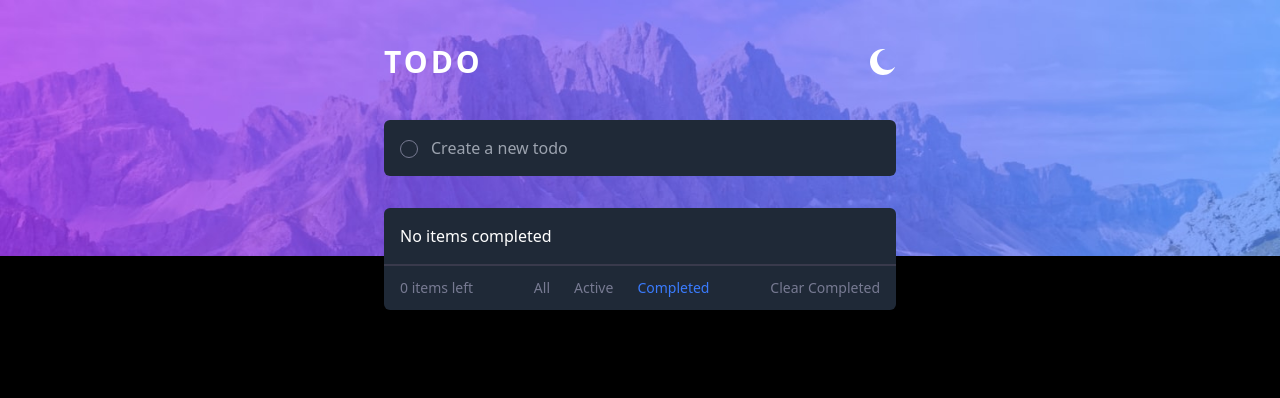
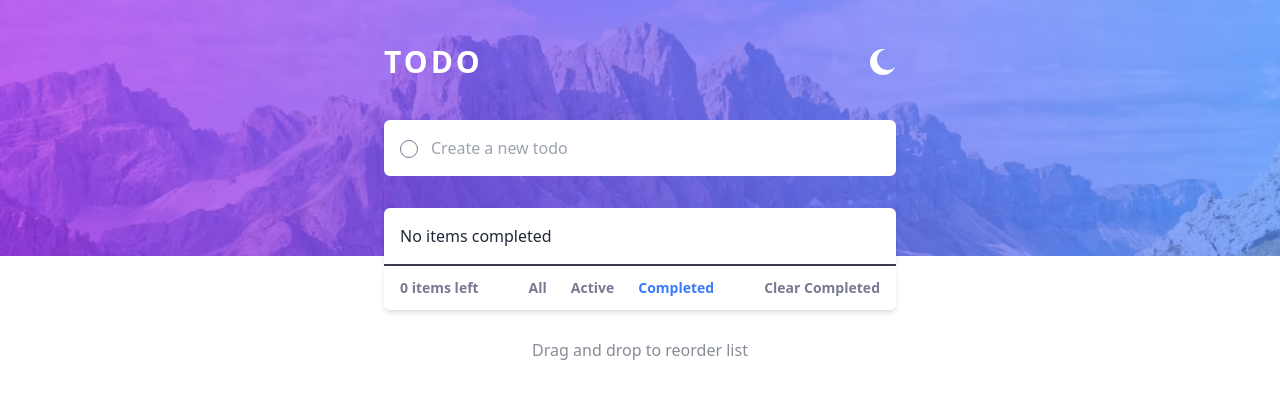
Before and after one commit to Haybuka/CRUD_TODO, a React (Create React App) app: page /completed in a window 1280 px wide. Shown: the top 398 px of the page. Built offline with nearby package versions, Linux system fonts and the light colour scheme.

Commit message:
feature : Added light and dark modes, adjusted styles to match modes and also introduced tailwind apply directive, next to tick off the list is the drag and drop feature

```diff
--- a/src/App.css
+++ b/src/App.css
@@ -1,5 +1,4 @@
 .contains{
-  background-color: rgb(0, 0, 0);
   height: 100vh;
   background-position: top;
   background-repeat: no-repeat;
@@ -8,12 +7,32 @@
 
 .contains.dark{
   background-image: url('./component/todo/images/bg-desktop-dark.jpg');
+  background-color: rgb(0, 0, 0);
+
 }
 .contains.light{
   background-image: url('./component/todo/images/bg-desktop-light.jpg');
+  background-color: rgb(255, 255, 255);
+
 }
 .active{
   color: hsl(220, 98%, 61%);
   border: none !important;
   outline: none !important;
 }
+.inactive:active{
+    border: none;
+    outline:none;
+}
+
+
+.Todo{
+  @apply w-3/4 md:w-3/5 lg:w-2/5 mx-auto py-3;
+}
+
+.contains.light main{
+  @apply shadow-md;
+}
+.contains.light footer{
+  @apply shadow-md;
+}
--- a/src/App.js
+++ b/src/App.js
@@ -12,7 +12,7 @@ function App() {
   return (
     <div className={mode ? 'contains light':'contains dark'}>
       <TodoFormProvider>
-          <div className='w-3/4 md:w-3/5 lg:w-2/5 mx-auto py-3'>
+          <div className='Todo'>
 
              <Header />
              <main>
@@ -29,7 +29,7 @@ function App() {
 
          </div>
       </TodoFormProvider>
-
+      <p className="font-sm text-gray-700 opacity-60 text-center mt-4">Drag and drop to reorder list</p>
 
     </div>
   );
--- a/src/component/todo/Header.js
+++ b/src/component/todo/Header.js
@@ -8,13 +8,8 @@ function Header() {
     <header className='flex justify-between items-center my-8 mb-10 '>
                    <h1 className='tracking-widest font-bold text-3xl text-white'>TODO</h1>
                    <p className='cursor-pointer' onClick={ handleMode}>
-                     {mode ? (
-<svg xmlns="http://www.w3.org/2000/svg" width="26" height="26"><path fill="#FFF" fill-rule="evenodd" d="M13 0c.81 0 1.603.074 2.373.216C10.593 1.199 7 5.43 7 10.5 7 16.299 11.701 21 17.5 21c2.996 0 5.7-1.255 7.613-3.268C23.22 22.572 18.51 26 13 26 5.82 26 0 20.18 0 13S5.82 0 13 0z"/></svg>
-
-                     ):(
-                         <svg xmlns="http://www.w3.org/2000/svg"  width="26" height="26"><path fill="#FFF" fillRule="evenodd" d="M13 21a1 1 0 011 1v3a1 1 0 11-2 0v-3a1 1 0 011-1zm-5.657-2.343a1 1 0 010 1.414l-2.121 2.121a1 1 0 01-1.414-1.414l2.12-2.121a1 1 0 011.415 0zm12.728 0l2.121 2.121a1 1 0 01-1.414 1.414l-2.121-2.12a1 1 0 011.414-1.415zM13 8a5 5 0 110 10 5 5 0 010-10zm12 4a1 1 0 110 2h-3a1 1 0 110-2h3zM4 12a1 1 0 110 2H1a1 1 0 110-2h3zm18.192-8.192a1 1 0 010 1.414l-2.12 2.121a1 1 0 01-1.415-1.414l2.121-2.121a1 1 0 011.414 0zm-16.97 0l2.121 2.12A1 1 0 015.93 7.344L3.808 5.222a1 1 0 011.414-1.414zM13 0a1 1 0 011 1v3a1 1 0 11-2 0V1a1 1 0 011-1z"/></svg>
-
-                     )}
+                     {mode ? (<svg xmlns="http://www.w3.org/2000/svg" width="26" height="26"><path fill="#FFF" fillRule="evenodd" d="M13 0c.81 0 1.603.074 2.373.216C10.593 1.199 7 5.43 7 10.5 7 16.299 11.701 21 17.5 21c2.996 0 5.7-1.255 7.613-3.268C23.22 22.572 18.51 26 13 26 5.82 26 0 20.18 0 13S5.82 0 13 0z"/></svg>)
+                     :      (<svg xmlns="http://www.w3.org/2000/svg"  width="26" height="26"><path fill="#FFF" fillRule="evenodd" d="M13 21a1 1 0 011 1v3a1 1 0 11-2 0v-3a1 1 0 011-1zm-5.657-2.343a1 1 0 010 1.414l-2.121 2.121a1 1 0 01-1.414-1.414l2.12-2.121a1 1 0 011.415 0zm12.728 0l2.121 2.121a1 1 0 01-1.414 1.414l-2.121-2.12a1 1 0 011.414-1.415zM13 8a5 5 0 110 10 5 5 0 010-10zm12 4a1 1 0 110 2h-3a1 1 0 110-2h3zM4 12a1 1 0 110 2H1a1 1 0 110-2h3zm18.192-8.192a1 1 0 010 1.414l-2.12 2.121a1 1 0 01-1.415-1.414l2.121-2.121a1 1 0 011.414 0zm-16.97 0l2.121 2.12A1 1 0 015.93 7.344L3.808 5.222a1 1 0 011.414-1.414zM13 0a1 1 0 011 1v3a1 1 0 11-2 0V1a1 1 0 011-1z"/></svg>)}
                   </p>
 
      </header>
--- a/src/component/todo/TodoActions.css
+++ b/src/component/todo/TodoActions.css
@@ -1,3 +1,25 @@
 .inactive{
   color: hsl(234, 11%, 52%);
+  @apply font-semibold;
 }
+.light-actions{
+@apply bg-white;
+}
+.dark-actions{
+@apply bg-gray-800;
+}
+.TodoActions{
+    @apply text-white md:rounded-b-md rounded-md;
+}
+.TodoActions-main{
+    @apply grid  md:grid-rows-1 grid-cols-12 py-3 px-4  text-sm justify-items-center md:flex md:justify-between rounded-b-md;
+}
+.TodoActions-sub{
+    @apply flex justify-center md:hidden my-6 py-4 rounded-md shadow-xl;
+}
+.light-actions .inactive{
+    @apply hover:text-gray-800 font-semibold;
+}
+.active{
+    @apply font-bold;
+}
--- /dev/null
+++ b/src/component/todo/TodoActive.css
@@ -0,0 +1,12 @@
+.TodoActive{
+    @apply rounded-t-md mt-3 ;
+}
+.light-active{
+    @apply bg-white text-gray-800 ;
+}
+.dark-active{
+    @apply bg-gray-800 text-white;
+}
+.TodoActive li{
+    border-bottom: 2px solid hsl(237, 14%, 26%);
+}
--- /dev/null
+++ b/src/component/todo/TodoComplete.css
@@ -0,0 +1,13 @@
+.TodoComplete{
+    @apply rounded-t-md mt-3 ;
+}
+.light-complete{
+@apply bg-white  text-gray-800;
+}
+.dark-complete{
+@apply bg-gray-800 text-white;
+}
+.TodoComplete li{
+    border-bottom: 2px solid hsl(237, 14%, 26%);
+
+}
--- a/src/component/todo/TodoFile.js
+++ b/src/component/todo/TodoFile.js
@@ -4,12 +4,15 @@ import {v4 as uuid} from 'uuid'
 import './TodoForm.css'
 import './TodoList.css'
 import './TodoActions.css'
+import './TodoComplete.css'
+import './TodoActive.css'
 import { NavLink } from 'react-router-dom'
-
+import { ThemeContext } from '../../context/ThemeContext'
 //Form to add to list item
 export function TodoForm() {
 
   const {handleSetTodo} = useContext(formContext)
+  const {mode} = useContext(ThemeContext)
   let [todoInput,setTodoInput] = useState('')
   let [checker,setChecker] = useState(false)
   const handleSubmit = (e,todoInput,checker) =>{
@@ -19,7 +22,7 @@ export function TodoForm() {
     setTodoInput('')
   }
   return (
-    <form className='flex rounded-md items-center bg-gray-800 py-3 px-4 mb-8' onSubmit={(e) => handleSubmit(e,todoInput,checker)}>
+    <form className={mode ? 'flex rounded-md items-center bg-white py-3 px-4 mb-8':'flex rounded-md items-center bg-gray-800 py-3 px-4 mb-8'} onSubmit={(e) => handleSubmit(e,todoInput,checker)}>
          <label className='checker'>
            <input type="checkbox" checked={checker} onChange={e => setChecker(!checker)}/>
            <span>
@@ -27,7 +30,7 @@ export function TodoForm() {
            </span>
         </label>
         <label className='w-full ml-1'>
-           <input placeholder='Create a new todo' className='bg-gray-800 w-full text-white py-1 px-1 outline-none' type="text" value={todoInput} onChange={ e => setTodoInput(e.target.value)}/>
+           <input placeholder='Create a new todo' className={mode ? 'bg-white w-full text-gray-600 py-1 px-1 outline-none':'bg-gray-800 w-full text-white py-1 px-1 outline-none'} type="text" value={todoInput} onChange={ e => setTodoInput(e.target.value)}/>
         </label>
 
     </form>
@@ -38,10 +41,12 @@ export function TodoForm() {
 //This section handles the navigation
 export function TodoActions(){
   const {todos,activeTodo,completedTodo,clearCompleted} = useContext(formContext)
+  const {mode} = useContext(ThemeContext)
+  const todosLeft = todos.filter(todo => todo.completed === false)
     return(
-        <footer className='  text-white md:rounded-b-md rounded-md'>
-            <ul className='bg-gray-800 grid md:grid-rows-1 grid-cols-12 py-3 px-4  text-sm justify-items-center md:flex md:justify-between rounded-b-md'>
-               <li className='col-start-1 col-end-5  md:col-span-3 inactive'>  {todos.length} items left</li>
+        <footer className='TodoActions'>
+            <ul className={mode?'light-actions TodoActions-main':'dark-actions TodoActions-main'}>
+               <li className='col-start-1 col-end-5  md:col-span-3 inactive'>  {todosLeft.length} items left</li>
                <li className='hidden md:flex items-center'>
                    <NavLink to="/" className={({ isActive }) => (isActive ? 'active' : 'inactive hover:text-white')}>
                       <p >All</p>
@@ -55,8 +60,7 @@ export function TodoActions(){
                 </li>
                 <li onClick={clearCompleted} className='col-end-13 col-span-5  text-right md:col-span-3 inactive cursor-pointer'>Clear Completed</li>
            </ul>
-           <ul>
-              <nav className='bg-gray-800 flex justify-center md:hidden my-4 py-4 rounded-md'>
+         <nav className={mode?'light-actions TodoActions-sub':'dark-actions TodoActions-sub'}>
                    <NavLink to="/" className={({ isActive }) => (isActive ? 'active' : 'inactive hover:text-white')}>
                       <p >All</p>
                    </NavLink>
@@ -67,7 +71,7 @@ export function TodoActions(){
                      <p onClick={()=>completedTodo(todos)}>Completed</p>
                    </NavLink>
               </nav>
-           </ul>
+
         </footer>
     )
 }
@@ -75,13 +79,13 @@ export function TodoActions(){
 
 export function TodoListItem() {
   const {todos,setTodos,handleCompleted} = useContext(formContext)
-
+  const {mode} = useContext(ThemeContext)
   const removeTodo= (id) =>{
     const updatedTodo = todos.filter( todo => todo.id !== id)
     setTodos(updatedTodo)
   }
   return (
-    <section className='TodoList rounded-t-md bg-gray-800 mt-3 text-white'>
+    <section className={mode ? 'TodoList bg-white text-gray-600 mt-3 ':'TodoList bg-gray-800 mt-3 text-white'}>
         <ul >
             {todos.map(todo => (
                 <li key={todo.id} className="py-4 capitalize cursor-pointer">
@@ -107,13 +111,14 @@ export function TodoListItem() {
 
 export function ActiveTodo() {
   const {active,handleCompleted,removeTodo} = useContext(formContext)
+  const {mode} = useContext(ThemeContext)
 
   return (
-    <section className='TodoList rounded-t-md bg-gray-800 mt-3 text-white'>
+    <section className={mode ? 'TodoActive light-active':'TodoActive  dark-active'}>
     <ul >
         {active.length >= 1 ? (
           active.map(todo => (
-            <li key={todo.id} className="border-b-2 py-4 capitalize cursor-pointer">
+            <li key={todo.id} className="py-4 capitalize cursor-pointer">
                <div className='  flex justify-between items-center px-4'>
                  <section className='flex items-center'>
                     <p className={todo.completed ? 'checking checked-complete':'checking checked-incomplete'}
@@ -140,9 +145,10 @@ export function ActiveTodo() {
 
 export function CompletedTodo() {
   const {complete,handleCompleted} = useContext(formContext)
+  const {mode} = useContext(ThemeContext)
 
   return (
-    <section className='TodoList rounded-t-md bg-gray-800 mt-3 text-white'>
+    <section className={mode ? 'TodoComplete light-complete':'TodoComplete dark-complete'}>
     <ul >
         {complete.length >=1 ? (
           complete.map(todo => (
--- a/src/component/todo/TodoList.css
+++ b/src/component/todo/TodoList.css
@@ -1,8 +1,10 @@
-/* .TodoList li:last-child{
-    border: none;
-} */
+
+.TodoList{
+    @apply rounded-t-md mt-3 ;
+}
+
 .TodoList li{
-    border-bottom: 2px solid hsl(237, 14%, 26%);
+    border-bottom: 2px solid  hsla(236.8, 14.3%, 26.1%, 0.44);
 }
 .TodoList li:hover .checked-incomplete{
   border-top:  1px solid hsl(192, 100%, 67%);
--- a/src/context/TodoFormContext.js
+++ b/src/context/TodoFormContext.js
@@ -12,7 +12,7 @@ export function TodoFormProvider({children}) {
 
     function handleSetTodo(todoInput,checker,id){
 
-      setTodos([...todos, {item:todoInput, completed : checker, id}])
+      setTodos([{item:todoInput, completed : checker, id},...todos ])
 
     }
 
```
